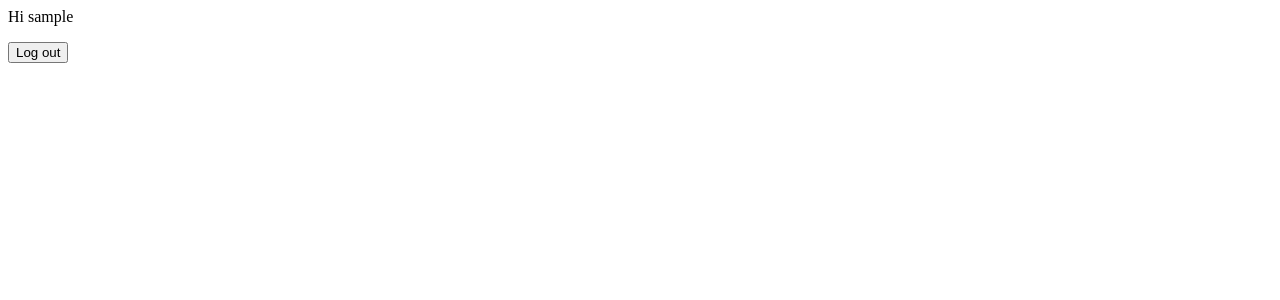
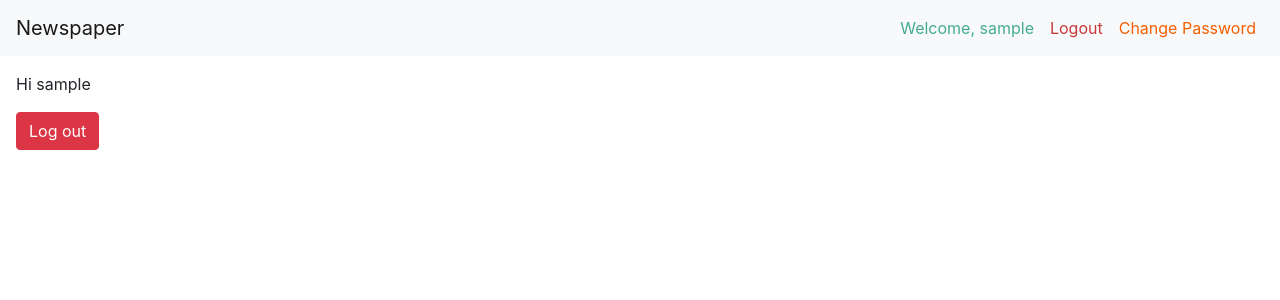
Before and after one commit to shiamsharif/Newspaper-App, a Django app: template templates/home.html in a window 1280 px wide. Shown: the top 300 px of the page. Run offline with Django 5.2, Linux system fonts and the light colour scheme; the template is opened without the code that fills it, so the values that code supplies are empty; the visitor is signed in with stand-in values (Sample User, id 1); some libraries are stand-ins or nearby versions.

Commit message:
Done: 209

```diff
--- a/newspaper_project/newspaper_project/settings.py
+++ b/newspaper_project/newspaper_project/settings.py
@@ -121,3 +121,6 @@ STATIC_URL = 'static/'
 # https://docs.djangoproject.com/en/5.0/ref/settings/#default-auto-field
 
 DEFAULT_AUTO_FIELD = 'django.db.models.BigAutoField'
+
+# LOGIN_REDIRECT_URL = "home"
+# LOGOUT_REDIRECT_URL = "home"
--- a/newspaper_project/settings.py
+++ b/newspaper_project/settings.py
@@ -40,7 +40,7 @@ INSTALLED_APPS = [
     'django.contrib.staticfiles',
     #Create Apps:
     'users.apps.UsersConfig',
-    'pages.apps.pagesConfig',
+    'pages.apps.PagesConfig',
 
 ]
 
--- a/pages/views.py
+++ b/pages/views.py
@@ -1,3 +1,6 @@
-from django.shortcuts import render
+from django.views.generic import TemplateView
 
 # Create your views here.
+
+class HomePageView(TemplateView):
+    template_name = 'home.html'
--- a/templates/base.html
+++ b/templates/base.html
@@ -1,17 +1,53 @@
 <!DOCTYPE html>
 <html lang="en">
-<head>
-    <meta charset="UTF-8">
-    <title>
-        {% block title %}
-        Newspaper App
-        {% endblock title %}
-    </title>
-</head>
-<body>
-    <main>
-        {% block content %}
-        {% endblock content %}
-    </main>
-</body>
+  <head>
+    <meta charset="UTF-8" />
+    <meta name="viewport" content="width=device-width, initial-scale=1.0" />
+    <title>{% block title %}Newspaper{% endblock title %}</title>
+    <!-- Bootstrap CSS -->
+    <link
+      href="https://stackpath.bootstrapcdn.com/bootstrap/4.5.2/css/bootstrap.min.css"
+      rel="stylesheet"
+    />
+  </head>
+  <body>
+    <nav class="navbar navbar-expand-lg navbar-light bg-light">
+      <a class="navbar-brand" href="{% url "home" %}">Newspaper</a>
+      <button class="navbar-toggler" type="button" data-toggle="collapse" data-target="#navbarNav" aria-controls="navbarNav" aria-expanded="false" aria-label="Toggle navigation">
+          <span class="navbar-toggler-icon"></span>
+      </button>
+      <div class="collapse navbar-collapse" id="navbarNav">
+          <ul class="navbar-nav ml-auto">
+              {% if user.is_authenticated %}
+                  <li class="nav-item">
+                      <a class="nav-link" href="#" style="color: #43AB92">Welcome, {{ user.username }}</a>
+                  </li>
+                  <li class="nav-item">
+                      <a class="nav-link" href="{% url 'logout' %}" style="color: #C93838" >Logout</a>
+                  </li>
+                  <li class="nav-item">
+                      <a class="nav-link" href="{% url 'password_change' %}" style="color: #F75F00" >Change Password</a>
+                  </li>
+              {% else %}
+                  <li class="nav-item">
+                      <a class="nav-link" style="color: #512C62"  href="{% url 'login' %}">Login</a>
+                  </li>
+                  <li class="nav-item">
+                      <a class="nav-link" style="color: #512C62"  href="{% url 'signup' %}">Sign Up</a>
+                  </li>
+              {% endif %}
+          </ul>
+      </div>
+  </nav>
+
+  <div class="m-3">
+    {% block content %} {% endblock %}
+  </div>
+
+
+    <!-- Bootstrap JS, Popper.js, and jQuery -->
+    <script src="https://code.jquery.com/jquery-3.5.1.slim.min.js"></script>
+    <script src="https://cdn.jsdelivr.net/npm/@popperjs/core@2.5.4/dist/umd/popper.min.js"></script>
+    <script src="https://stackpath.bootstrapcdn.com/bootstrap/4.5.2/js/bootstrap.min.js"></script>
+  </body>
 </html>
--- a/templates/home.html
+++ b/templates/home.html
@@ -9,17 +9,17 @@
 
     Hi {{ user.username }}
     <p>
-        <form method="post" action="{% url 'admin:logout' %}">
+        <form method="post" action="{% url 'logout' %}">
         {% csrf_token %}
-        <button type="submit">Log out</button>
+        <button class="btn btn-danger" type="submit">Log out</button>
         </form>
     </p>
 
 {% else %}
 
     <p>You are not logged in</p>
-    <a href="{% url 'login' %}">Log In</a> |
-    <a href="{% url 'signup' %}">Sign Up</a>
+    <a href="{% url 'login' %}" class="btn btn-info">Log In</a> |
+    <a href="{% url 'signup' %}" class="btn btn-info">Sign Up</a>
 
 {% endif %}
 
```
Also changed, not shown: templates/registration/login.html (+10 -7 lines), db.sqlite3, users/views.py (line endings or trailing spaces).
